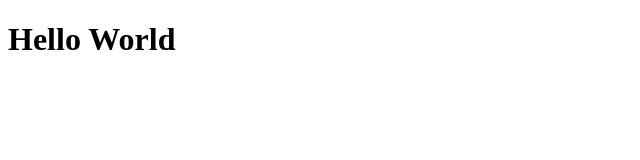
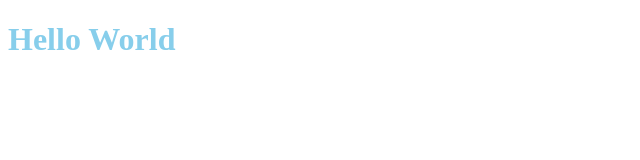
Before and after one commit to as86b/as86b.github.io, a plain HTML site: page index.html in a window 1280 px wide. Shown: the whole page, without its empty margins (0-640 px from the left). Drawn offline with Linux system fonts and the light colour scheme.

```diff
--- a/index.html
+++ b/index.html
@@ -3,6 +3,13 @@
 <head>
   <meta charset="utf-8">
   <title>Hello World</title>
+  <style>
+    h1 {
+      color: skyblue;
+    }
+
+
+  </style>
 </head>
 <body>
   <h1>Hello World</h1>
```
